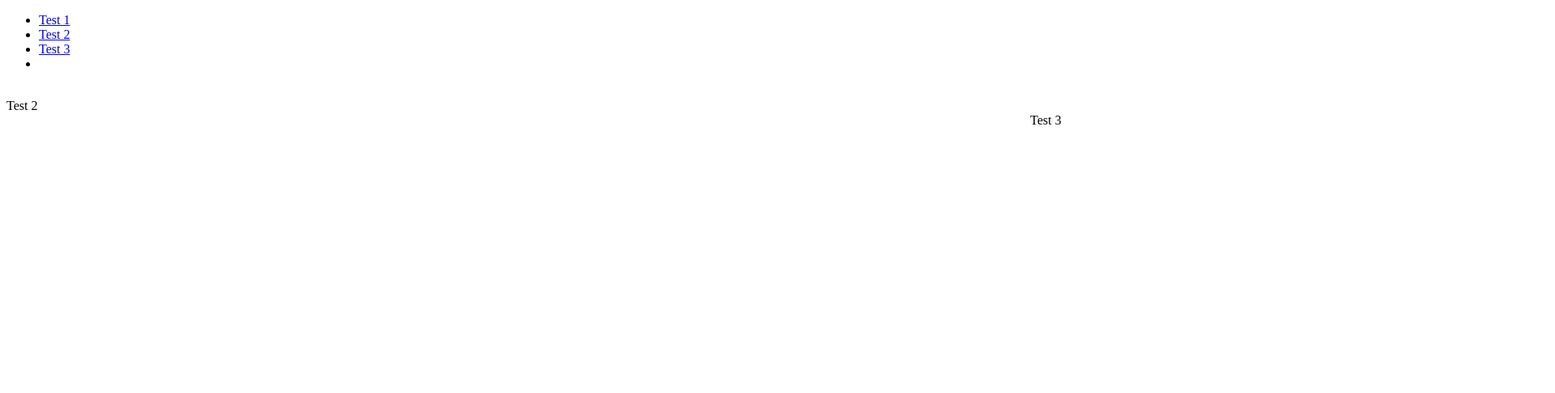
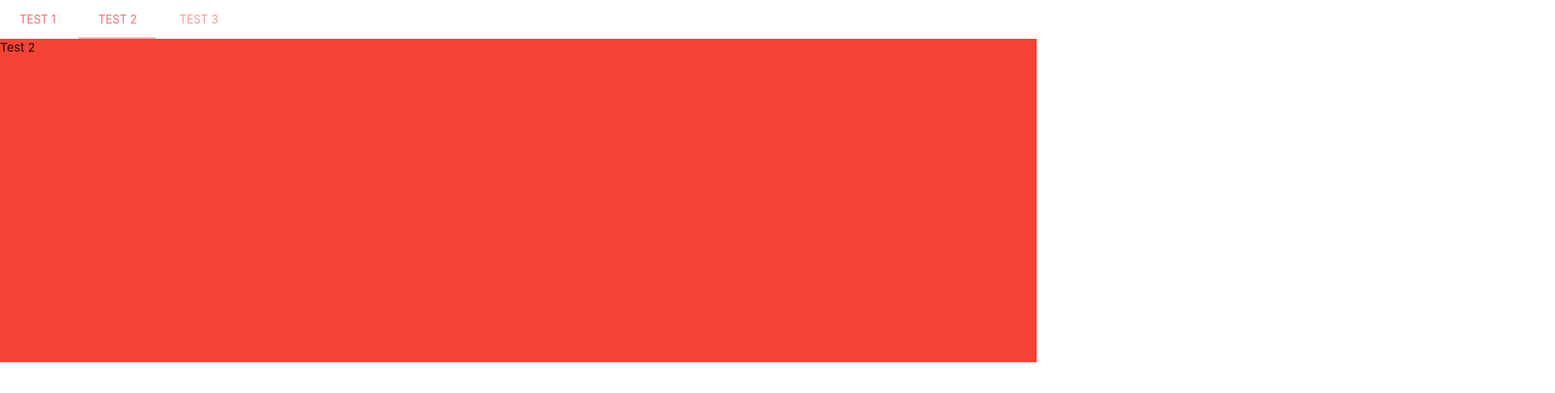
Before and after one commit to CronoxHG/PD4-Aplicaci-amb-swipeable-tabs-i-sidenav-amb-MaterializeCSS, a plain HTML site: page materialappdhg/www/index.html in a window 1280 px wide. Shown: the top 486 px of the page at 81% size, 1920 px wide, since content can reach past the window. Drawn offline with nearby package versions, Linux system fonts and the light colour scheme.

Commit message:
Update index.html

```diff
--- a/materialappdhg/www/index.html
+++ b/materialappdhg/www/index.html
@@ -24,7 +24,7 @@
         <meta name="format-detection" content="telephone=no">
         <meta name="msapplication-tap-highlight" content="no">
         <meta name="viewport" content="initial-scale=1, width=device-width, viewport-fit=cover">
-        <link rel="stylesheet" type = "txt/css" href="css/materialize.css">
+        <link rel="stylesheet" type = "text/css" href="css/materialize.css">
         <title>Hello World</title>
     </head>
     <body>
```
